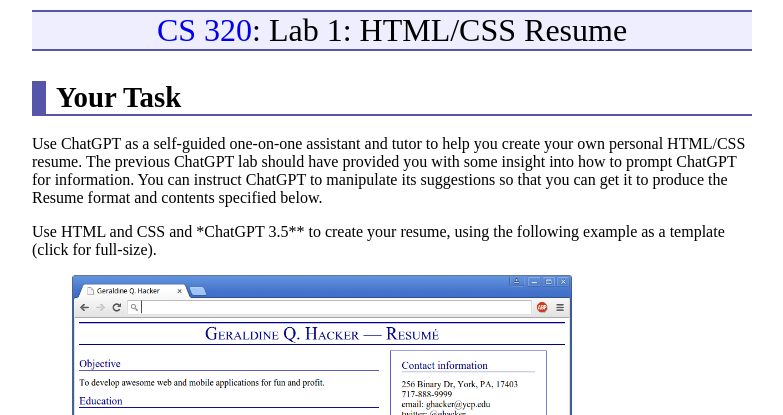
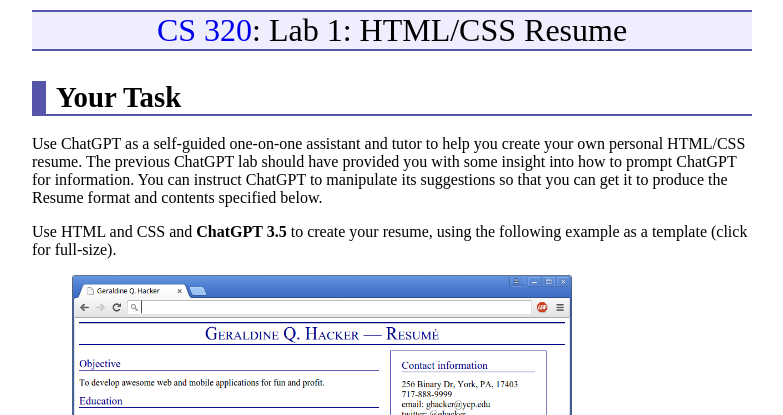
Before and after one commit to ycpcs/cs320-spring2025, a Jekyll site: the page built from labs/lab01.md, in a window 1280 px wide. Shown: the top 415 px of the page, without its empty margins (248-1031 px from the left). Built offline with Jekyll 4.4.1, drawn with Linux system fonts in a browser that asks for light colours.

Commit message:
update lab01

```diff
--- a/labs/lab01.md
+++ b/labs/lab01.md
@@ -8,7 +8,7 @@ Your Task
 
 Use ChatGPT as a self-guided one-on-one assistant and tutor to help you create your own personal HTML/CSS resume.  The previous ChatGPT lab should have provided you with some insight into how to prompt ChatGPT for information.  You can instruct ChatGPT to manipulate its suggestions so that you can get it to produce the Resume format and contents specified below.
 
-Use HTML and CSS and *ChatGPT 3.5** to create your resume, using the following example as a template (click for full-size).
+Use HTML and CSS and **ChatGPT 3.5** to create your resume, using the following example as a template (click for full-size).
 
 > <a href="images/lab01/resume.png"><img style="width: 500px;" src="images/lab01/resume.png" /></a>
 
```
